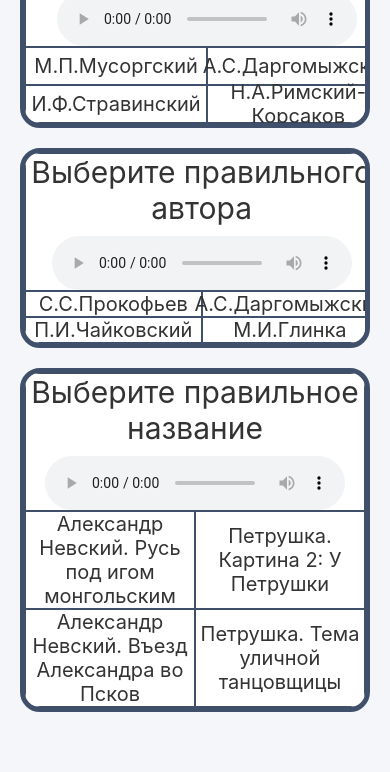
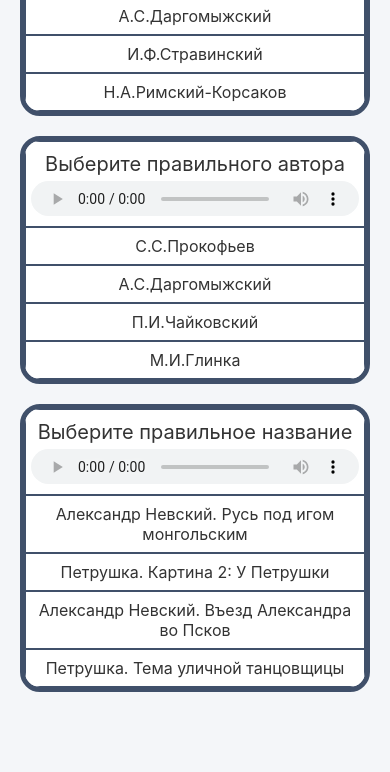
Before and after one commit to anastasiaahmedova777-commits/imk-site, a plain HTML site: page Музыкальный_тест.html in a window 390 px wide. Shown: the part 609-1381 px from the top of the page. Drawn offline with Linux system fonts and the light colour scheme.

Commit message:
Поправки музыкального теста

```diff
--- a/Musika.css
+++ b/Musika.css
@@ -9,11 +9,14 @@
     overflow: hidden;
   font-size: 20px;
 }
-vl{
-    background-color: #40506a;
-    width: 100%;
-    height: 100%;
-    display: block;
+.vl {
+    min-height: 150px;
+    height: auto;
+    box-sizing: border-box;
+}
+audio {
+  max-width: 100%;
+  width: 100%;
 }
 .voprosik {
     display: flex;
@@ -24,13 +27,24 @@ vl{
     border: 1px solid #40506a;
     font-size: 30px;
     gap:10px;
+    padding: 15px;
+    text-align: center;
+    height:auto !important; /*jjj*/
+    min-height: fit-content;
+    box-sizing: border-box;
+
+
 }
 
 
 .otvetik{
     display: grid;
-    grid-template-columns: 50% 50%;
-    grid-template-rows: 50% 50%;
+    grid-template-columns: 1fr 1fr;
+    grid-template-rows: auto auto;
+    height:auto !important; /*jjj*/
+    min-height: fit-content;
+    box-sizing: border-box;
+
   }
   .variant{
     border: 1px solid #40506a;
@@ -38,6 +52,16 @@ vl{
     justify-content: center;
     align-items: center;
     background-color: white;
+    padding: 10px;
+    text-align: center;
+    word-break: break-word;
+    height:auto !important; /*jjj*/
+    min-height: fit-content;
+    box-sizing: border-box;
+    overflow-wrap: break-word;
+    hyphens: auto;
+    font-size: 16px;
+
   }
 
 
@@ -64,3 +88,42 @@ vl{
   grid-template-rows: auto auto;
   height: auto;
 }}
+@media (max-width: 900px) {
+.voprosik {
+  display: flex;
+  justify-content: center;
+  align-items: center;
+  flex-direction: column;
+  background-color: white;
+  border: 1px solid #40506a;
+  font-size: 20px;
+  gap: 5px;
+  padding:10px 5px;
+  text-align: center;
+  width: 100%;
+  height: auto;
+  margin: 0;
+  box-sizing: border-box;
+  }
+audio {
+  max-width: 100%;
+  height: 35px;
+  }
+.otvetik {
+  display: grid;
+  grid-template-columns: 1fr;
+  gap: 0;
+  width: 100%;
+  }
+.variant {
+  border: 1px solid #40506a;
+  display: flex;
+  justify-content: center;
+  align-items: center;
+  background-color: white;
+  padding: 8px;
+  font-size: 16px;
+  text-align: center;
+  word-break: break-word;
+  }
+  }
```
Also changed, not shown: Даргомыжский.html (+1 -1 lines), Мусоргский.html (+1 -1 lines).
